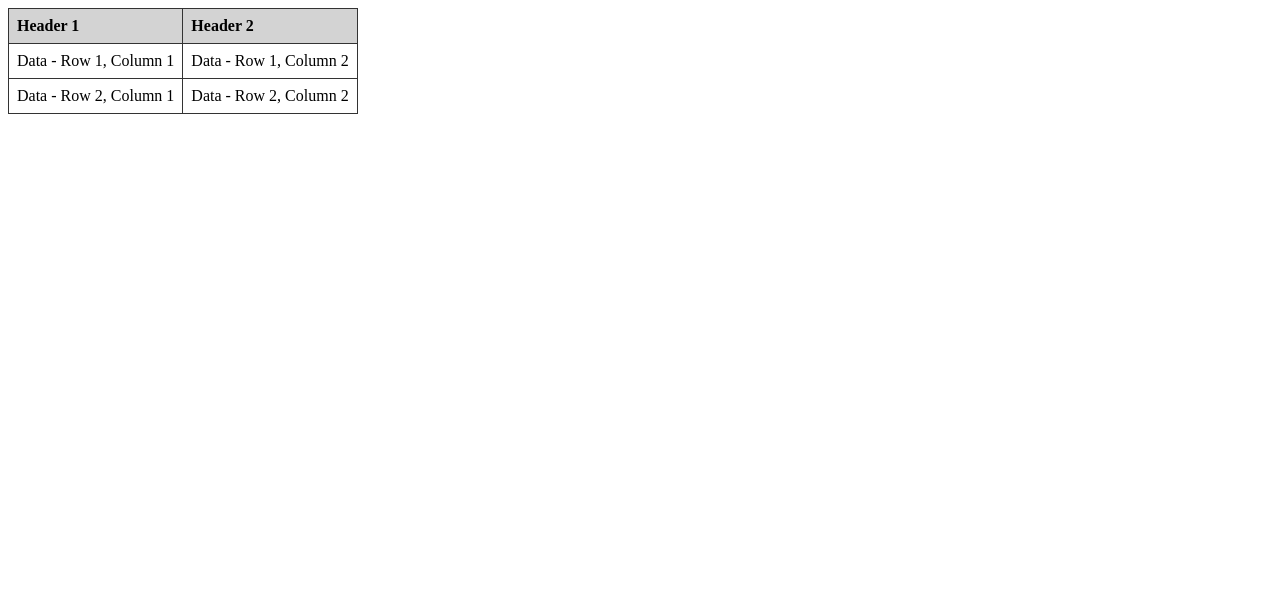
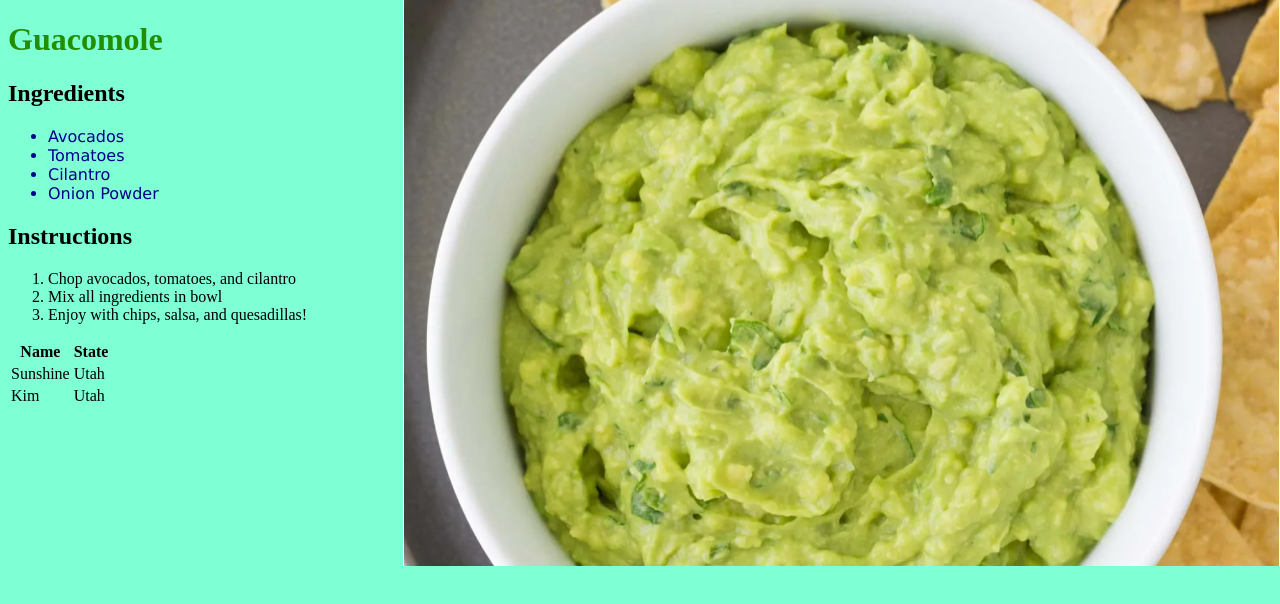
Before and after one commit to janclement90/projectlemonade, a plain HTML site: page index.html in a window 1280 px wide. Drawn offline with Linux system fonts and the light colour scheme.

Commit message:
Update index.html

```diff
--- a/index.html
+++ b/index.html
@@ -1,33 +1,45 @@
 <!DOCTYPE html>
-<html lang="en">
+<html>
 
 <head>
-    <meta charset="UTF-8">
-    <meta name="viewport" content="width=device-width, initial-scale=1.0">
-    <title>Document</title>
-    <link rel="stylesheet" href="styles for index.css">
+    <title>blog topics</title>
+    <link rel="stylesheet" href="styles.css">
 </head>
 
 <body>
+    <h1>Guacomole</h1>
+    <h2>Ingredients</h2>
+    <ul>
+        <li>Avocados</li>
+        <li>Tomatoes</li>
+        <li>Cilantro</li>
+        <li>Onion Powder</li>
+    </ul>
+    <h2>Instructions</h2>
+    <ol>
+        <li>Chop avocados, tomatoes, and cilantro</li>
+        <li>Mix all ingredients in bowl</li>
+        <li>Enjoy with chips, salsa, and quesadillas!</li>
+    </ol>
     <table>
         <thead>
             <tr>
-                <th>Header 1</th>
-                <th>Header 2</th>
+                <th>Name</th>
+                <th>State</th>
             </tr>
         </thead>
-
         <tbody>
             <tr>
-                <td>Data - Row 1, Column 1</td>
-                <td>Data - Row 1, Column 2</td>
+                <td>Sunshine</td>
+                <td>Utah</td>
             </tr>
             <tr>
-                <td>Data - Row 2, Column 1</td>
-                <td>Data - Row 2, Column 2</td>
+                <td>Kim</td>
+                <td>Utah</td>
             </tr>
         </tbody>
     </table>
+
 </body>
 
 </html>
```
